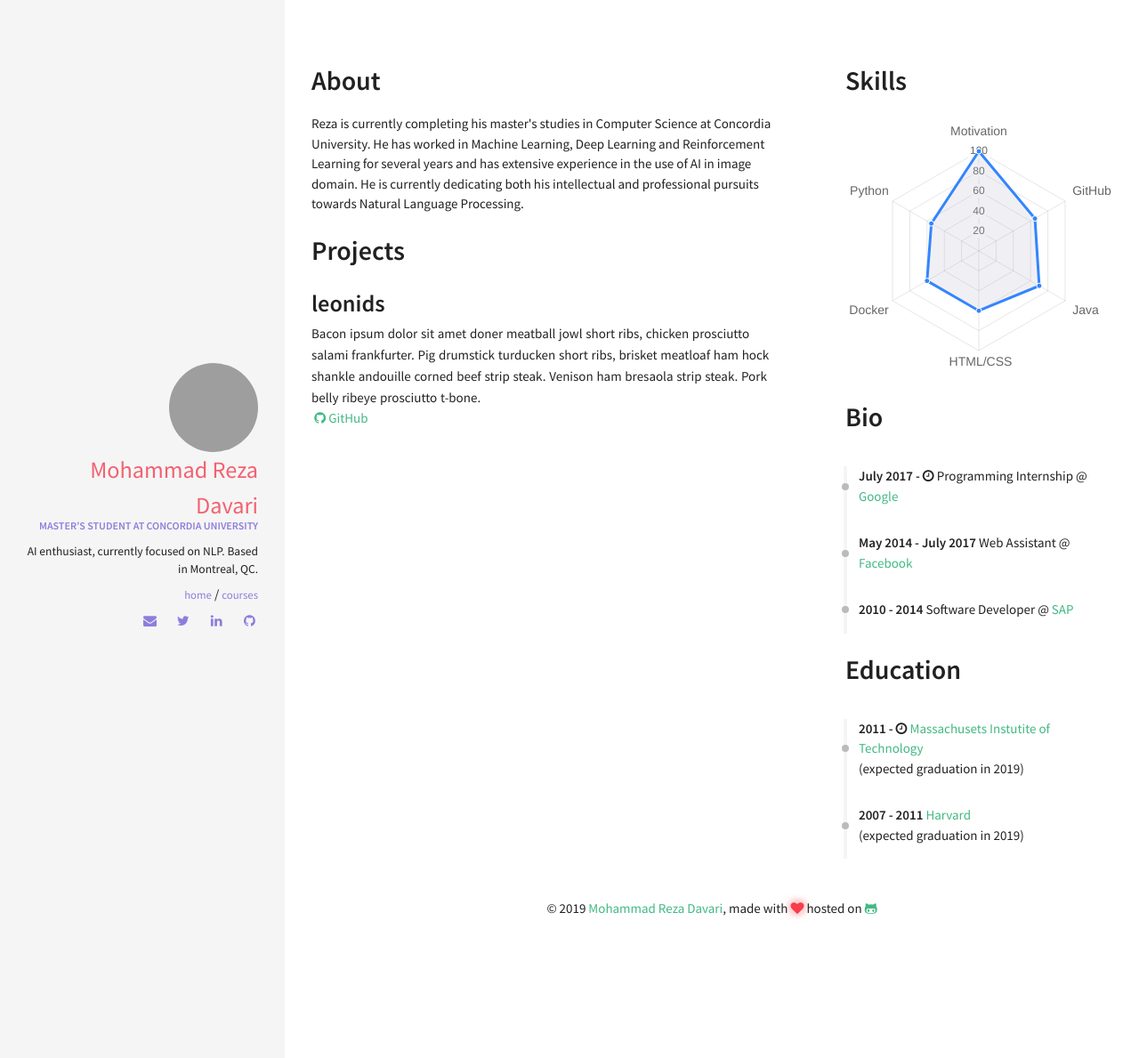
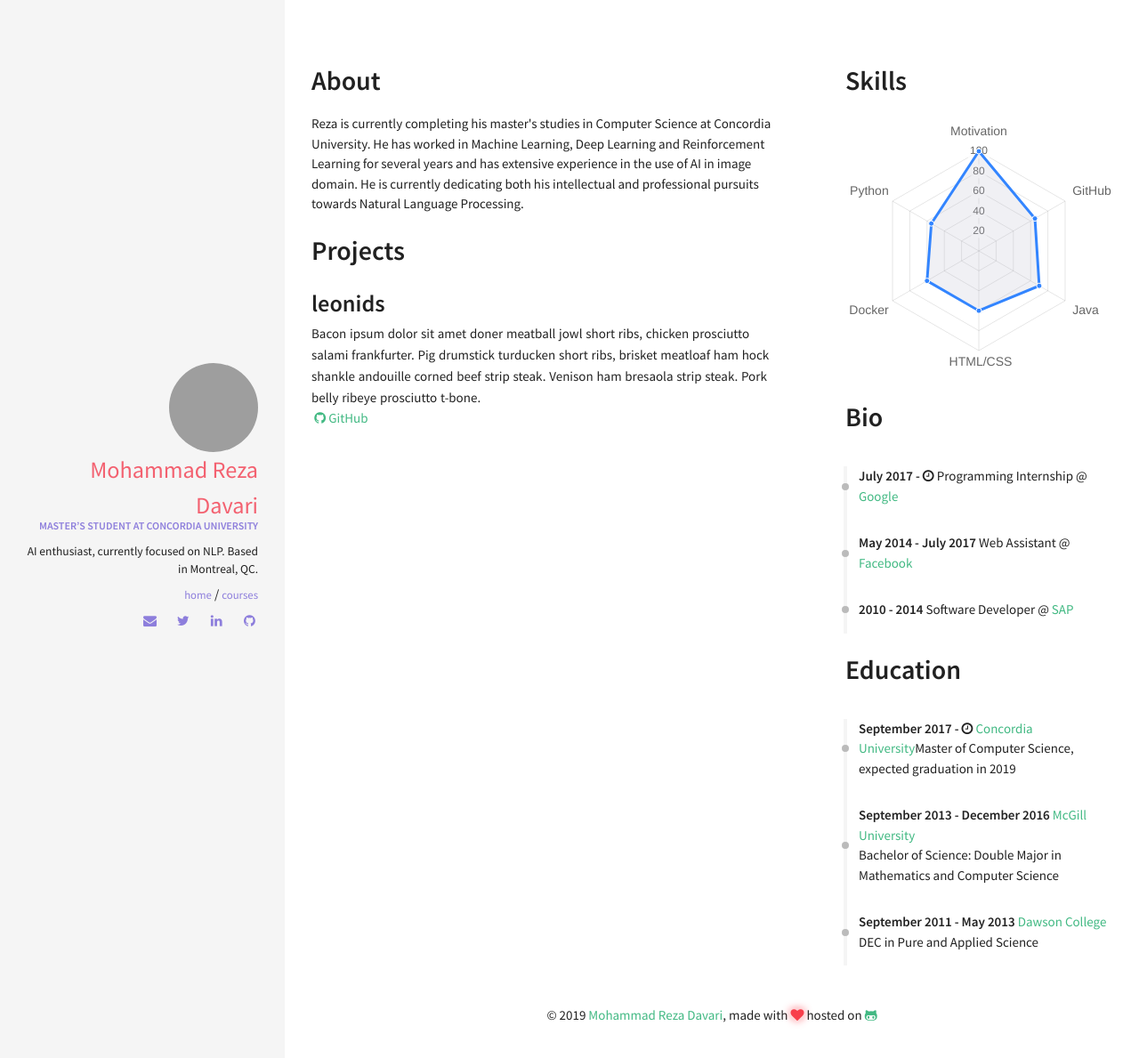
Before and after one commit to rezazzr/davari.io, a Jekyll site: the page built from index.html, in a window 1280 px wide. Shown: the top 1189 px of the page at 89% size. Built offline with Jekyll 4.4.1, drawn with Linux system fonts in a browser that asks for light colours; nearby versions of some CDN libraries.

Commit message:
education information updated

```diff
--- a/_data/index/education.yml
+++ b/_data/index/education.yml
@@ -1,9 +1,14 @@
-- name: Massachusets Instutite of Technology
-  link: http://web.mit.edu/
-  date: 2011 - <i class="fa fa-clock-o" aria-hidden="true" title="Until Now"></i>
-  descr: <br> (expected graduation in 2019)
+- name: Concordia University
+  link: https://www.concordia.ca/
+  date: September 2017 - <i class="fa fa-clock-o" aria-hidden="true" title="Until Now"></i>
+  descr: Master of Computer Science, expected graduation in 2019
 
-- name: Harvard
-  link: http://www.harvard.edu/
-  date: 2007 - 2011
-  descr: <br> (expected graduation in 2019)
+- name: McGill University
+  link: https://www.mcgill.ca/
+  date: September 2013 - December 2016
+  descr: <br> Bachelor of Science&#58 Double Major in Mathematics and Computer Science
+
+- name: Dawson College
+  link: https://www.dawsoncollege.qc.ca/
+  date: September 2011 - May 2013
+  descr: <br> DEC in Pure and Applied Science
```
